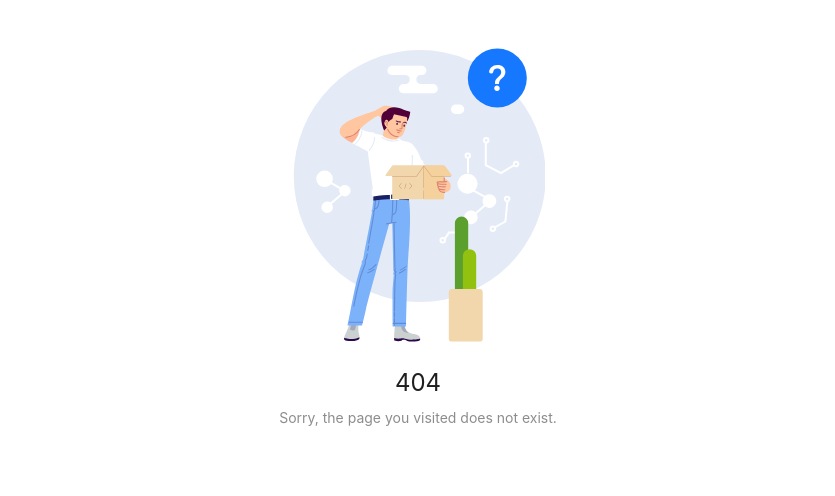
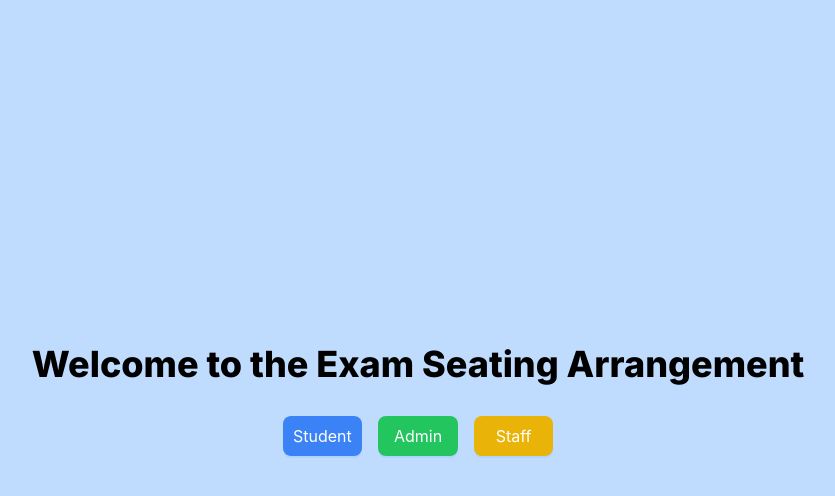
Before and after one commit to AnanthuTD/SeatMe-PWA, a Next.js app: page /pages in a window 1280 px wide. Before the commit this address had no page. Shown: the top 496 px of the page, without its empty margins (222-1057 px from the left). Built offline with nearby package versions, Linux system fonts and the light colour scheme.

Commit message:
added navigation page

```diff
--- /dev/null
+++ b/src/app/pages/page.jsx
@@ -0,0 +1,51 @@
+import React from "react";
+import Link from "next/link";
+import { Button, Row, Col } from "antd";
+
+const NavigationPage = () => {
+  return (
+    <div className="bg-blue-200 min-h-screen flex flex-col justify-center items-center">
+      <h1 className="text-4xl font-extrabold mb-8 text-center">Welcome to the Exam Seating Arrangement</h1>
+      <Row gutter={[16, 16]}>
+        <Col xs={24} sm={8}>
+          <Link href="/">
+            <Button
+              type="primary"
+              size="large"
+              block
+              className="bg-blue-500 hover:bg-blue-700 text-white"
+            >
+              Student
+            </Button>
+          </Link>
+        </Col>
+        <Col xs={24} sm={8}>
+          <Link href="/admin">
+            <Button
+              type="primary"
+              size="large"
+              block
+              className="bg-green-500 hover:bg-green-700 text-white"
+            >
+              Admin
+            </Button>
+          </Link>
+        </Col>
+        <Col xs={24} sm={8}>
+          <Link href="/staff">
+            <Button
+              type="primary"
+              size="large"
+              block
+              className="bg-yellow-500 hover:bg-yellow-700 text-white"
+            >
+              Staff
+            </Button>
+          </Link>
+        </Col>
+      </Row>
+    </div>
+  );
+};
+
+export default NavigationPage;
```
